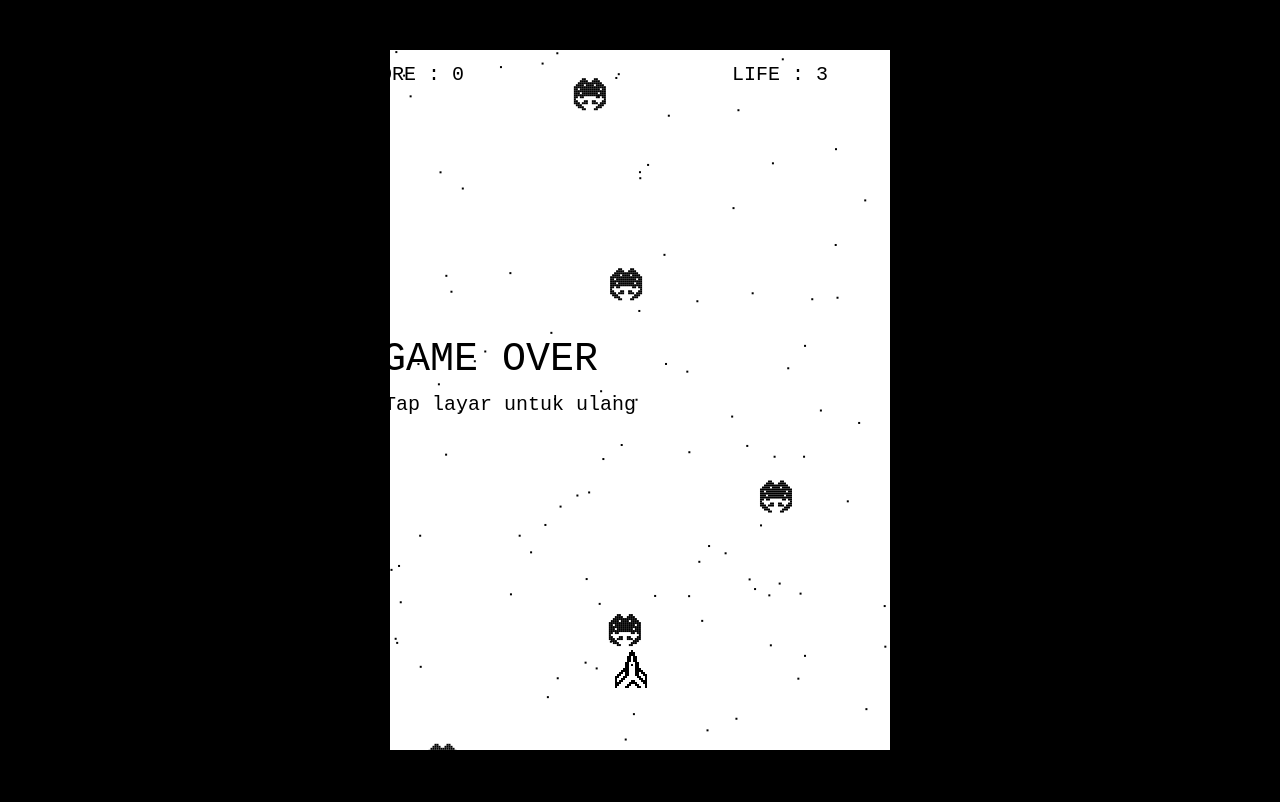
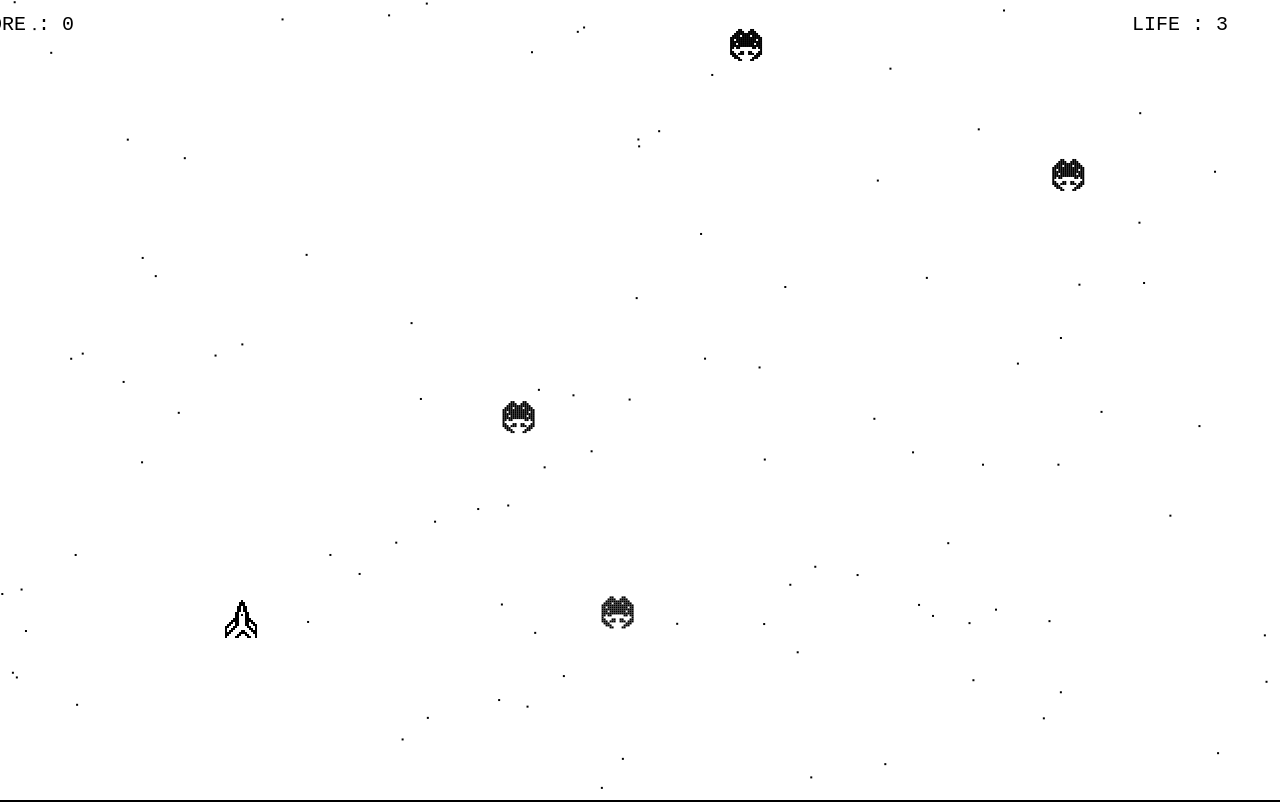
Before and after one commit to ical-fahrizal/games-js-asik, a plain HTML site: page game-1/main.html in a window 1280 px wide. Drawn offline with Linux system fonts and the light colour scheme.

Commit message:
update 2 jet

```diff
--- a/game-1/main.html
+++ b/game-1/main.html
@@ -2,19 +2,25 @@
 <html>
   <head>
     <meta charset="UTF-8" />
+    <meta name="viewport" content="width=device-width, initial-scale=1.0" />
     <title>Jet Shooter</title>
     <style>
       body {
         margin: 0;
         background: black;
+        overflow: hidden;
         display: flex;
         justify-content: center;
         align-items: center;
         height: 100vh;
       }
+
       canvas {
         background: white;
         border: 2px solid black;
+        width: 100vw;
+        height: 100vh;
+        touch-action: none;
       }
 
       button {
@@ -30,6 +36,16 @@
     <script>
       const canvas = document.getElementById("game");
       const ctx = canvas.getContext("2d");
+
+      function resizeCanvas() {
+        canvas.width = window.innerWidth;
+        canvas.height = window.innerHeight;
+      }
+
+      resizeCanvas();
+
+      window.addEventListener("resize", resizeCanvas);
+
       let dragging = false;
 
       let life = 3;
@@ -154,7 +170,7 @@
 
       function createEnemy() {
         enemies.push({
-          x: Math.random() * 450,
+          x: Math.random() * (canvas.width - 50),
           y: -40,
           width: 40,
           height: 40,
@@ -322,7 +338,7 @@
       function draw() {
         // background putih
         ctx.fillStyle = "white";
-        ctx.fillRect(0, 0, 500, 700);
+        ctx.fillRect(0, 0, canvas.width, canvas.height);
 
         // bintang
         ctx.fillStyle = "black";
@@ -354,7 +370,7 @@
         ctx.fillStyle = "black";
         ctx.font = "20px monospace";
         ctx.fillText("SCORE : " + score, 20, 30);
-        ctx.fillText("LIFE : " + life, 390, 30);
+        ctx.fillText("LIFE : " + life, canvas.width - 100, 30);
 
         if (gameOver) {
           ctx.font = "40px monospace";
```
